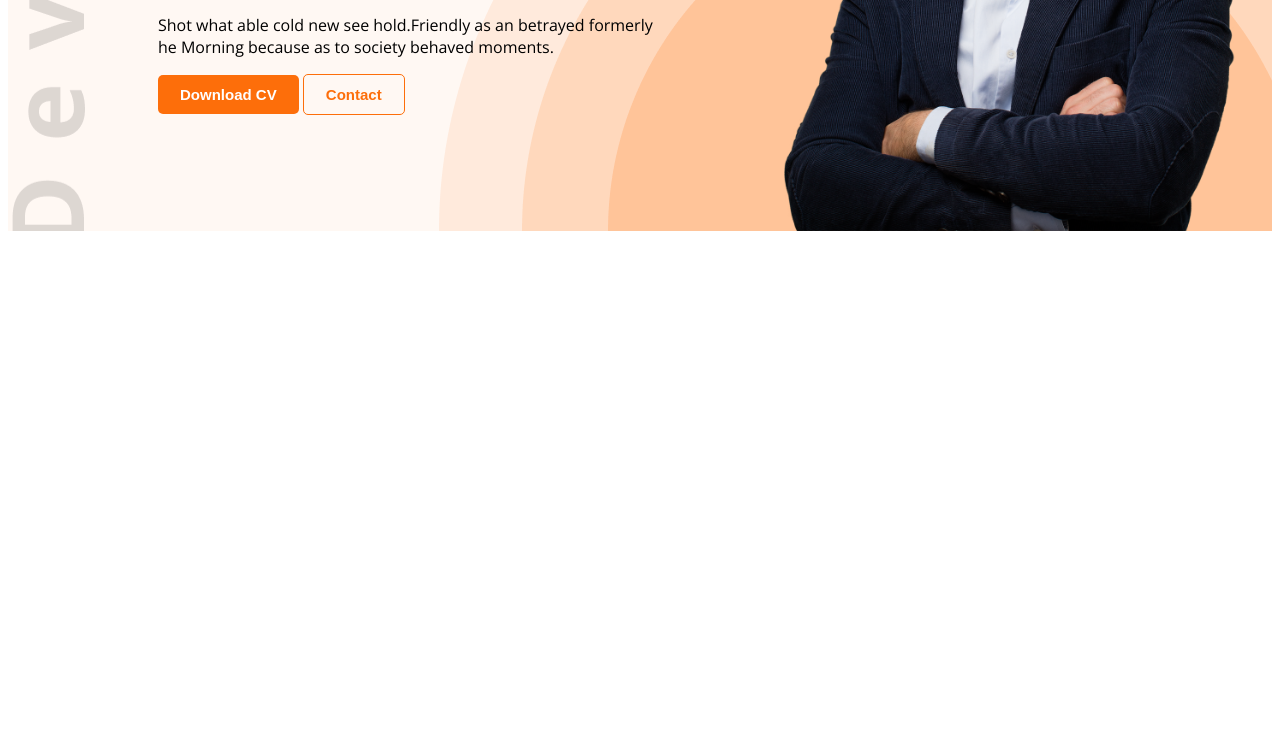
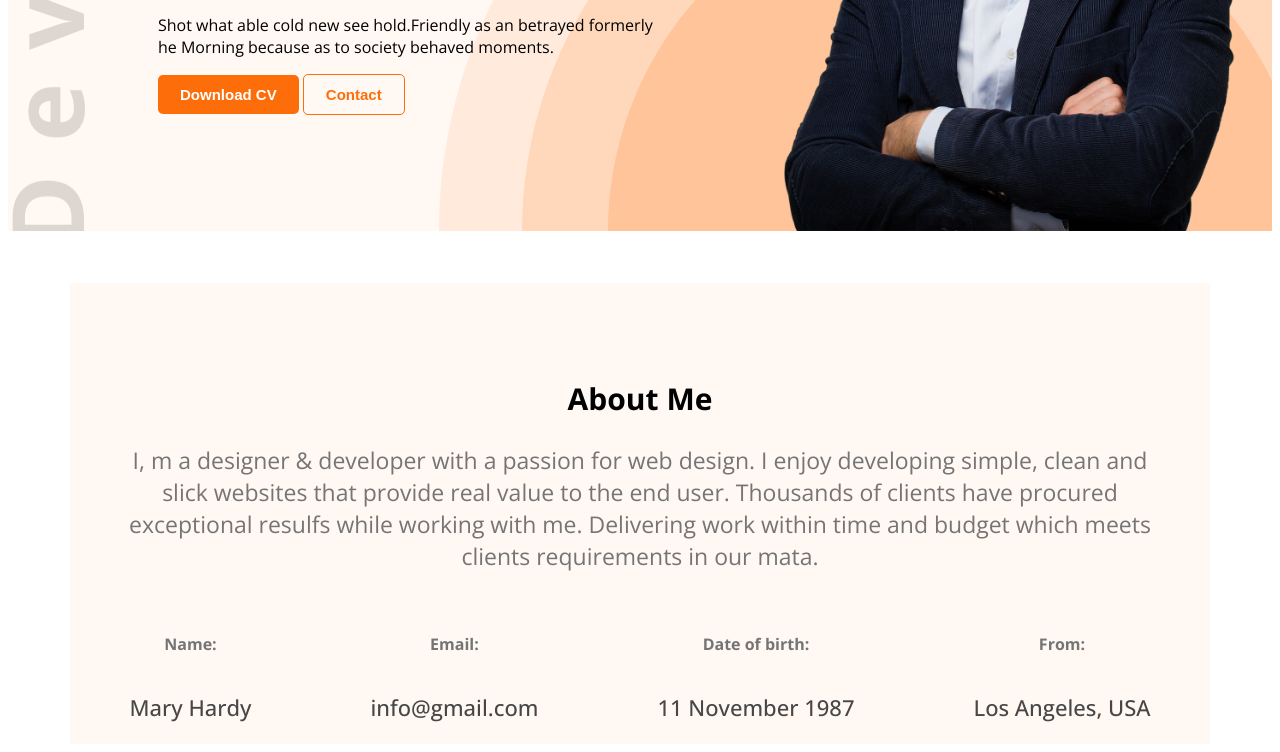
Before and after one commit to Ratan-code-SR/practice-projects, a plain HTML site: page index.html in a window 1280 px wide. Shown: the part 521-1273 px from the top of the page. Before the commit the page ends 800 px from the top, so only its background shows below. Drawn offline with nearby package versions, Linux system fonts and the light colour scheme.

Commit message:
about section added

```diff
--- a/index.html
+++ b/index.html
@@ -34,9 +34,50 @@
 
     </header>
 
+    <!-- main section -->
+    <main>
+
+        <section class="main-section">
+
+            <div class="about-info">
+                <h2>About Me</h2>
+                <p>I, m a designer & developer with a passion for web design. I enjoy developing simple, clean and slick
+                    websites that provide real value to the end user. Thousands of clients have procured exceptional
+                    resulfs
+                    while working with me. Delivering work within time and budget which meets clients requirements in
+                    our
+                    mata.</p>
+            </div>
+            <div class="main-container">
+                <div class="about-container">
+                    <h6> Name:</h6>
+                    <h3> Mary Hardy</h3>
+                </div>
+                <div class="about-container">
+                    <h6>Email:</h6>
+                    <h3> info@gmail.com</h3>
+                </div>
+                <div class="about-container">
+                    <h6>Date of birth:</h6>
+                    <h3> 11 November 1987</h3>
+                </div>
+                <div class="about-container">
+                    <h6> From:</h6>
+                    <h3>Los Angeles, USA</h3>
+                </div>
+            </div>
+
+        </section>
 
 
-    <main>
+
+
+
+
+
+
+
+
 
     </main>
     <footer>
--- a/style.css
+++ b/style.css
@@ -108,3 +108,45 @@ button.primary-btn.new {
     color: #FD6E0A;
     font-weight: 700;
 }
+/* about section */
+
+.main-section{
+background-color: #fff8f3;
+max-width: 1140px;
+margin: auto;
+margin-top: 52px;
+
+}
+.about-info{
+text-align: center;
+padding: 70px 50px 0 50px;
+}
+
+.about-info h2{
+font-size: 30px;
+font-weight: 700;
+}
+.about-info p {
+    font-size: 23px;
+    color: #757575;
+}
+
+/* container  */
+.main-container {
+    display: flex;
+    justify-content: space-around;
+}
+.about-container {
+    text-align: center;
+}
+
+.about-container h6 {
+    font-size: 16px;
+    color: #757575;
+}
+
+.about-container h3 {
+    font-size: 22px;
+    color: #474747;
+    font-weight: 500;
+}
```
